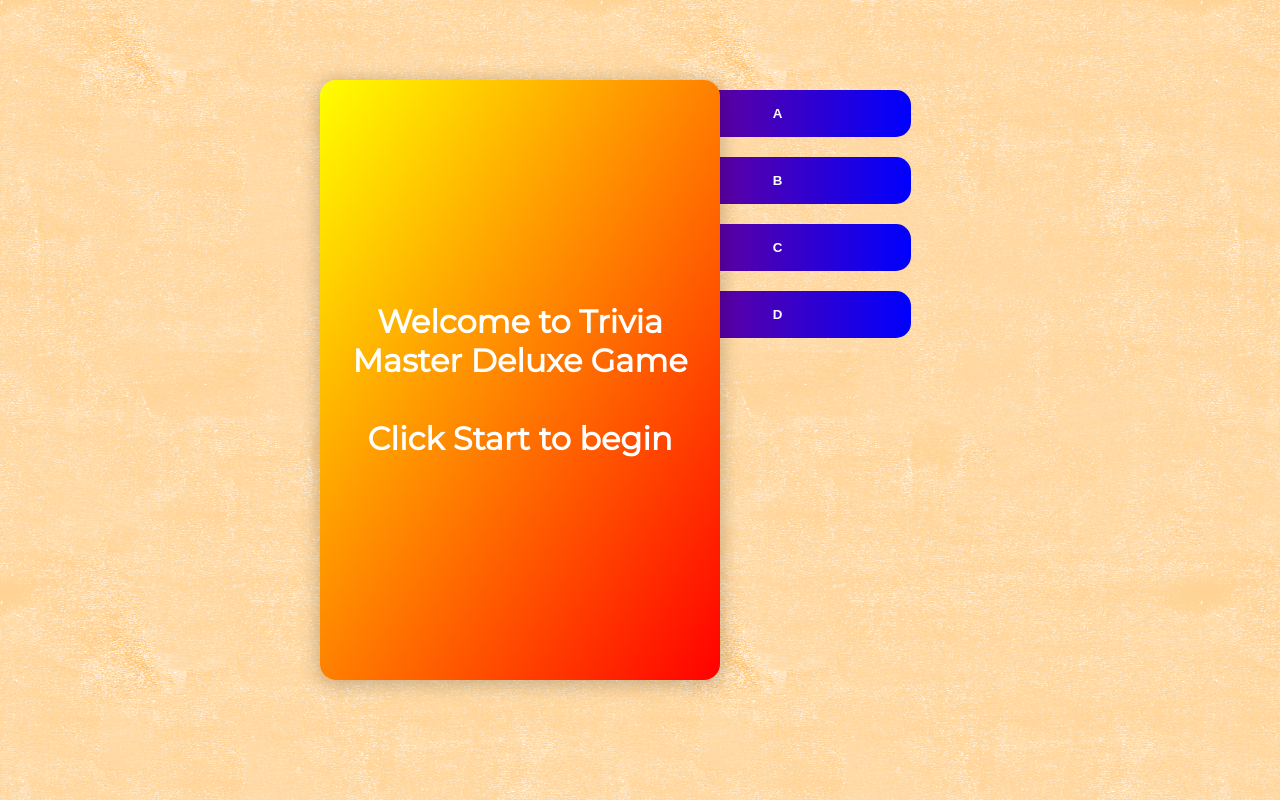
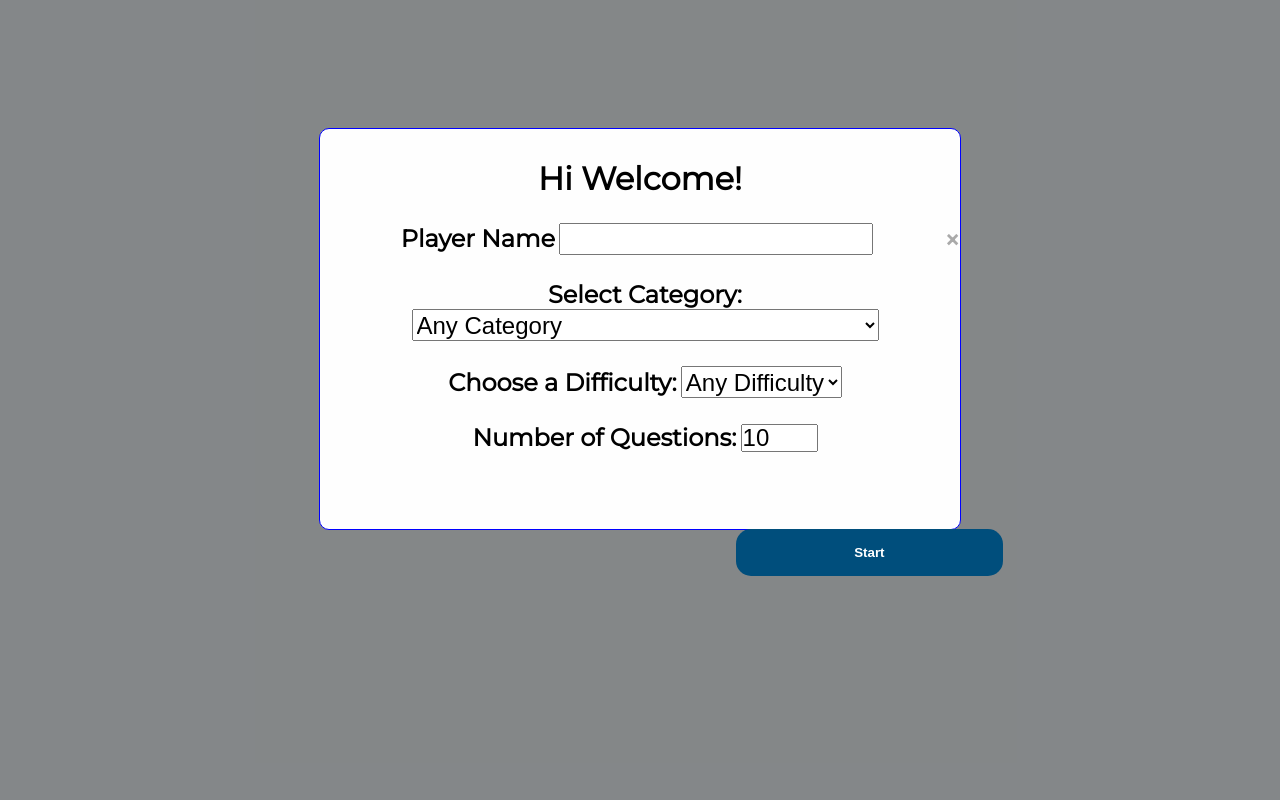
Before and after one commit to rrayachhetri/Phase-1-Project, a plain HTML site: page index.html in a window 1280 px wide. Both pictures are taken after a click on the button "Start". Drawn offline with nearby package versions, Linux system fonts and the light colour scheme; no server answers.

Commit message:
added modal and added text to fetch url

```diff
--- a/assets/css/style.css
+++ b/assets/css/style.css
@@ -11,17 +11,93 @@
 }
 
 body {
-    background-image: url("../img/background.png");
+    /* background-image: url("../img/background.png"); */
+    background-color: #DCE1E3;
     font-family: Montserrat, sans-serif;
     width: 100%;
     min-height: 100vh;
 }
+/* Modal */
+.modal {
+    display:inline-block;
+    position: fixed;
+    z-index: 1;
+    left: 0;
+    top: 0;
+    width: 100%;
+    height: 100%;
+    overflow: hidden;
+    background-color: rgb(0,0,0);
+    background-color: rgba(0,0,0,0.4);
+}
+
+/* Modal Content */
+.modal-content {
+    background-color: #fefefe;
+    margin: 10% auto;
+    border: 1px solid blue; /*#888*/
+    border-radius: 10px;
+    width: 50%;
+    height: 50%;
+    text-align: center;
+}
+
+.visible {
+    display: block;
+}
+
+.close {
+    color: #aaa;
+    float: right;
+    font-size: 28px;
+    font-weight: bold;
+ }
+
+.close:hover,.close:focus {
+    color: black;
+    text-decoration: none;
+    cursor: pointer;
+}
+
+#player-name-container, #category-container, #difficulty-container, #amount-of-questions-container {
+    margin-top: 25px;
+    margin-left: 10px;
+}
+
+#greeting {
+    margin-top: 30px;
+}
+
+label {
+    font-weight: bold;
+    font-size: 1.5rem;
+}
+
+select {
+    height: 2rem;
+    font-size: 1.5rem;
+}
+
+#trivia_amount{
+    font-size: 1.5rem;
+    height: 1.5rem;
+}
+
+#player_name, option  {
+font-size: 1.5rem;
+height: 10%;
+}
+
+#start-btn {
+ margin: 12% 0 0 65%;
+}
+
+/*End Modal*/
 
 main {
     padding-top: 10vh;
     padding-left: 25vw;
 }
-
 
 .card_container {
     /* margin: 10vh auto 0; */
@@ -163,7 +239,8 @@ button {
     padding: 1rem 0;
     border: none;
     border-radius: 15px;
-    background-image: linear-gradient(to left, blue,purple);
+    /* background-image: linear-gradient(to left, blue,purple); */
+    background-color: #004E7C;
 }
 
 .hide {
@@ -171,13 +248,6 @@ button {
 }
 
 button:hover {
-    background-image: linear-gradient(to right, blue,purple);
+    /* background-image: linear-gradient(to right, blue,purple); */
+    background-color: #4DA8DA;
 }
-
-@media screen and (max-width: 1536px) {
-
-}
-
-@media screen and (max-width: 1024px) {
-
-}
--- a/assets/js/scripts.js
+++ b/assets/js/scripts.js
@@ -1,34 +1,47 @@
 //DOM Element Declaration
 var card = $(".inner");
-const startButton = document.getElementById('start-btn')
-const nextButton = document.getElementById('next-btn')
-const questionContainerElement = document.getElementById('question-container')
-const questionElement = document.getElementById('question')
-const answerButtonsElement = document.getElementById('answer-buttons')
+const startButton = document.getElementById('start-btn');
+const nextButton = document.getElementById('next-btn');
+const questionContainerElement = document.getElementById('question-container');
+const questionElement = document.getElementById('question');
+const answerButtonsElement = document.getElementById('answer-buttons');
+const modalEl = document.getElementById("mymodal");
+const gameContainerEl = document.getElementById("game-container");
+gameContainerEl.classList.add('hide');
 
 //Global Variable
 let currentQuestionIndex = 0;
 var gobal_data;
+var player;
 
-var fetch_questions = () => {
-
-  fetch("https://opentdb.com/api.php?amount=10&category=20&difficulty=medium&type=multiple")
+var fetch_questions = (category,difficulty,amount) => {
+    var URL = `https://opentdb.com/api.php?amount=${amount}&category=${category}&difficulty=${difficulty}&type=multiple`
+  fetch(URL)
   .then(function (response) {
     return response.json();
   })
   .then(function (data) {
-    // useApiData(data);
     setNextQuestion(data.results);
     global_data = data.results;
+    gameContainerEl.classList.remove('hide');
   });
 };
 
 // alert($(window).width());
 
 function startGame() {
-  startButton.classList.add('hide');
-  questionContainerElement.classList.remove('hide')
-  fetch_questions();
+  player = document.getElementById("player_name").value; //get player name
+  var category = document.getElementById("trivia_category").value; //get index selected
+  var difficulty = document.getElementById("difficulty").value; //get index selected
+  var num_questions = document.getElementById("trivia_amount").value; //get index selected
+  if(player != "" && player)
+  {
+    modalEl.classList.add('hide');
+    fetch_questions(category,difficulty,num_questions);
+  }
+  else {
+      alert("Please add a player name");
+  }
 };
 
 function setNextQuestion(data) {
@@ -37,9 +50,7 @@ function setNextQuestion(data) {
 };
 
 function showQuestion(data) {
-  console.log(data);
   questionElement.innerText = data[currentQuestionIndex].question;
-  console.log (data[currentQuestionIndex].question);
     answer_array = get_answers(data);
     for(var i = 0; i < answer_array.length; i++)
     {
@@ -87,34 +98,12 @@ function selectAnswer(e) {
 
   const selectedButton = e.target.getAttribute("data-value")
 
-  // console.log (selectedButton)
-
-  //correct
-
-  //incorrect
-
-
-
-  if (currentQuestionIndex < 9) {
+  if (currentQuestionIndex < global_data.length-1) {
   currentQuestionIndex++
-  console.log(currentQuestionIndex);
   setNextQuestion(global_data);
   }
 };
 
-
-  // const correct = selectedButton.dataset.correct
-  // setStatusClass(document.body, correct)
-  // Array.from(answerButtonsElement.children).forEach(button => {
-  //   setStatusClass(button, button.dataset.correct)
-  // })
-  // if (  > currentQuestionIndex + 1) {
-  //   nextButton.classList.remove('hide')
-  // } else {
-  //   startButton.innerText = 'Restart'
-  //   startButton.classList.remove('hide')
-  // }
-// };
 
 function setStatusClass(element, correct) {
   clearStatusClass(element)
@@ -132,8 +121,6 @@ function clearStatusClass(element) {
 
 //DOM Event Listeners
 card.click(() => card.toggleClass("is-flipped__Y"));
-
-
 startButton.addEventListener('click', startGame)
 nextButton.addEventListener('click', () => {
   currentQuestionIndex++
--- a/index.html
+++ b/index.html
@@ -11,7 +11,64 @@
 </head>
 <body >
     <main>
-        <div class="pure-g">
+        <!-- Start of Modal -->
+        <div id="mymodal" class="modal">
+                    <!-- Modal Content -->
+        <div class="modal-content">
+            <h1 id="greeting">Hi Welcome!</h1>
+            <div id="player-name-container">
+                <span class="close" >&times;</span>
+                <label for="player_name">Player Name</label>
+                <input id="player_name" type="text">
+            </div>
+            <div id="category-container">
+                <label for="trivia_category">Select Category: </label>
+                <select id="trivia_category" name="trivia_category" class="form-control">
+                    <option value="any">Any Category</option>
+                    <option value="9">General Knowledge</option>
+                    <option value="10">Entertainment: Books</option>
+                    <option value="11">Entertainment: Film</option>
+                    <option value="12">Entertainment: Music</option>
+                    <option value="13">Entertainment: Musicals &amp; Theatres</option>
+                    <option value="14">Entertainment: Television</option>
+                    <option value="15">Entertainment: Video Games</option>
+                    <option value="16">Entertainment: Board Games</option>
+                    <option value="17">Science &amp; Nature</option>
+                    <option value="18">Science: Computers</option>
+                    <option value="19">Science: Mathematics</option>
+                    <option value="20">Mythology</option>
+                    <option value="21">Sports</option>
+                    <option value="22">Geography</option>
+                    <option value="23">History</option>
+                    <option value="24">Politics</option>
+                    <option value="25">Art</option>
+                    <option value="26">Celebrities</option>
+                    <option value="27">Animals</option>
+                    <option value="28">Vehicles</option>
+                    <option value="29">Entertainment: Comics</option>
+                    <option value="30">Science: Gadgets</option>
+                    <option value="31">Entertainment: Japanese Anime &amp; Manga</option>
+                    <option value="32">Entertainment: Cartoon &amp; Animations</option>
+                </select>
+            </div>
+            <div id="difficulty-container">
+                <label for="difficulty">Choose a Difficulty:</label>
+                <select id="difficulty" name="difficulty">
+                <option value="any">Any Difficulty</option>
+                <option value="easy">Easy</option>
+                <option value="medium">Medium</option>
+                <option value="hard">Hard</option>
+                </select>
+            </div>
+            <div id="amount-of-questions-container">
+                <label for="trivia_amount">Number of Questions:</label>
+                <input type="number" name="trivia_amount" id="trivia_amount" class="form-control" min="1" max="50" value="10">
+            </div>
+            <button id="start-btn" class="start-btn btn">Start</button>
+        </div>
+        </div>
+                <!-- End of Modal -->
+        <div id="game-container" class="pure-g">
             <div class="pure-u-xl-1-3 pure-u-xl-1-5 pure-u-lg-1-2">
         <!-- Card Content -->
         <div id="question-container" class="card_container"> <!--Card container Will handle perspective-->
@@ -45,7 +102,6 @@
                 <button value="wrong">D</button>
             </div>
             <div class="control">
-                <button id="start-btn" class="start-btn btn">Start</button>
                 <button id="next-btn" class="next-btn btn hide">Next</button>
             </div>
 
```
